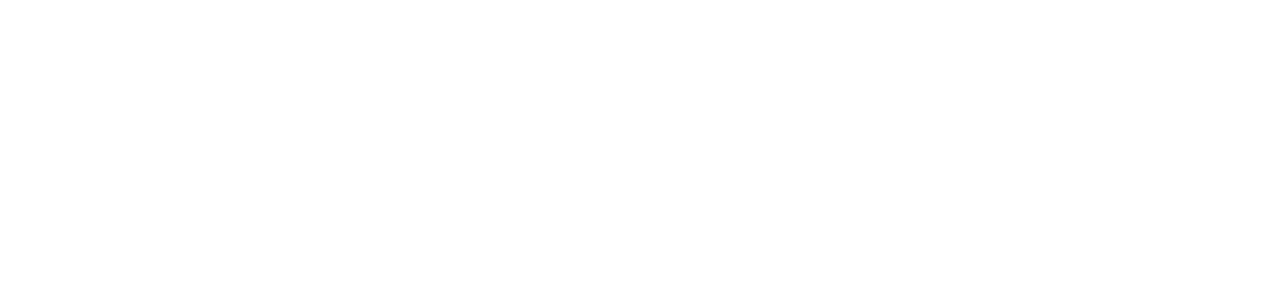
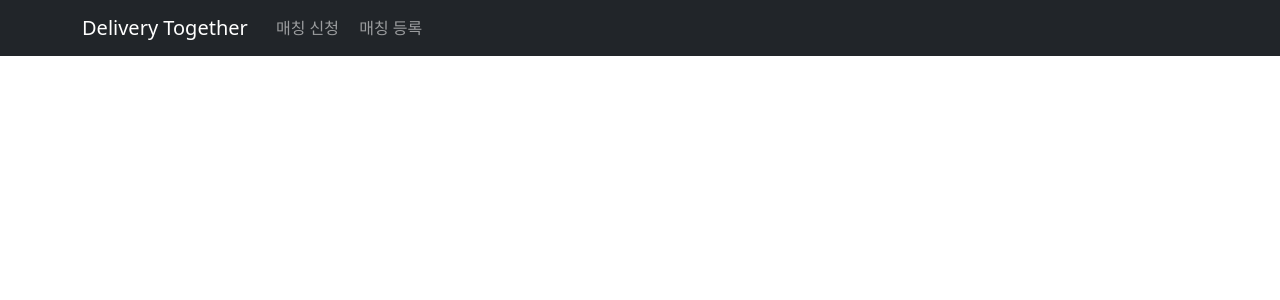
Before and after one commit to yu-capstone-design/delivery-together, a React (Create React App) app in the folder delivery-together-frontend/: page / in a window 1280 px wide. Shown: the top 300 px of the page. Built offline with nearby package versions, Linux system fonts and the light colour scheme.

Commit message:
Add: Header.js 파일 추가

```diff
--- a/delivery-together-frontend/package.json
+++ b/delivery-together-frontend/package.json
@@ -6,8 +6,11 @@
     "@testing-library/jest-dom": "^5.11.4",
     "@testing-library/react": "^11.1.0",
     "@testing-library/user-event": "^12.1.10",
+    "bootstrap": "^5.1.1",
     "react": "^17.0.2",
+    "react-bootstrap": "^2.0.0-rc.0",
     "react-dom": "^17.0.2",
+    "react-router-dom": "^5.3.0",
     "react-scripts": "4.0.3",
     "web-vitals": "^1.0.1"
   },
--- a/delivery-together-frontend/src/App.js
+++ b/delivery-together-frontend/src/App.js
@@ -1,5 +1,11 @@
+import Header from './components/Header';
+
 function App() {
-  return <div></div>;
+  return (
+    <div>
+      <Header />
+    </div>
+  );
 }
 
 export default App;
--- /dev/null
+++ b/delivery-together-frontend/src/components/Header.js
@@ -0,0 +1,25 @@
+import React from 'react';
+import { Navbar, Container, Nav } from 'react-bootstrap';
+import { Link } from 'react-router-dom';
+
+const Header = () => {
+  return (
+    <Navbar bg="dark" variant="dark">
+      <Container>
+        <Navbar.Brand>Delivery Together</Navbar.Brand>
+        <Nav className="me-auto">
+          &nbsp;
+          <Link to="/map" className="nav-link">
+            매칭 신청
+          </Link>
+          &nbsp;
+          <Link to="/matchingForm" className="nav-link">
+            매칭 등록
+          </Link>
+        </Nav>
+      </Container>
+    </Navbar>
+  );
+};
+
+export default Header;
--- a/delivery-together-frontend/src/index.js
+++ b/delivery-together-frontend/src/index.js
@@ -1,10 +1,14 @@
 import React from 'react';
 import ReactDOM from 'react-dom';
 import App from './App';
+import { BrowserRouter } from 'react-router-dom';
+import 'bootstrap/dist/css/bootstrap.min.css';
 
 ReactDOM.render(
   <React.StrictMode>
-    <App />
+    <BrowserRouter>
+      <App />
+    </BrowserRouter>
   </React.StrictMode>,
   document.getElementById('root'),
 );
```
Also changed, not shown: 1 other file (tests, documents, lock files or other folders).
